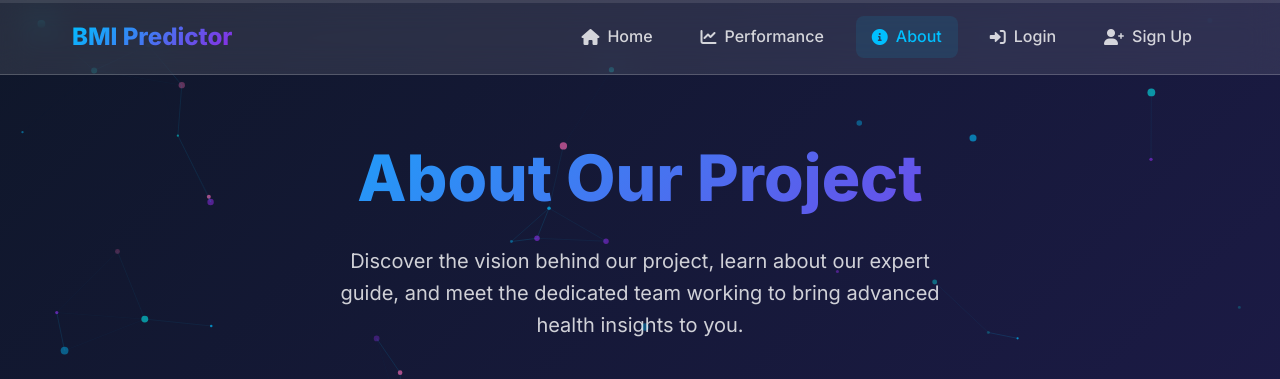
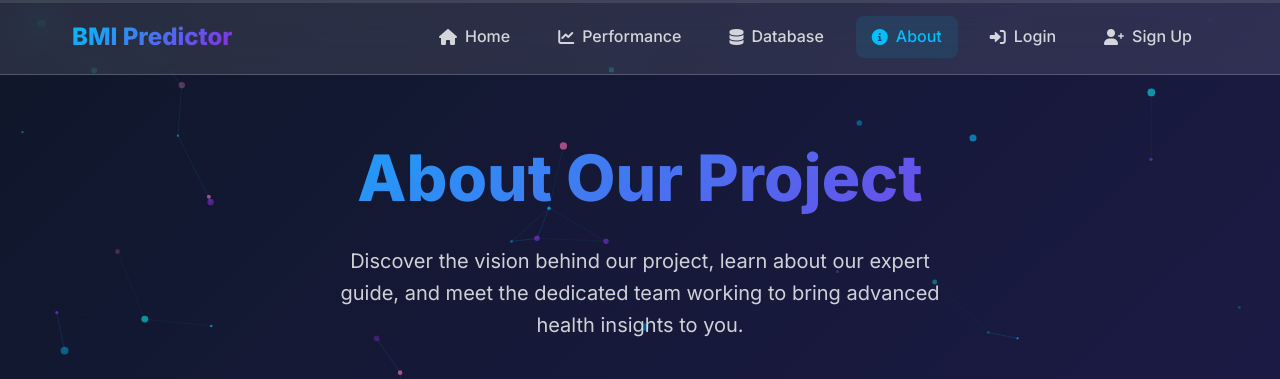
Before and after one commit to kunalshinde1214/PracticeBMI, a Flask app: page /about in a window 1280 px wide. Shown: the top 379 px of the page. Run offline with Flask 3, Linux system fonts and the light colour scheme; parts of the project's set-up code (start-up, migrations or seed data) failed here and were passed over.

Commit message:
Update base.html

```diff
--- a/templates/base.html
+++ b/templates/base.html
@@ -30,6 +30,9 @@
                 {% endif %}
                 <a href="{{ url_for('model_performance_route') }}" class="nav-link {% if request.endpoint == 'model_performance_route' %}active{% endif %}">
                     <i class="fas fa-chart-line"></i> Performance
+                </a>
+                <a href="{{ url_for('database') }}" class="nav-link {% if request.endpoint == 'database' %}active{% endif %}">
+                    <i class="fas fa-database"></i> Database
                 </a>
                 <a href="{{ url_for('about') }}" class="nav-link {% if request.endpoint == 'about' %}active{% endif %}">
                     <i class="fas fa-info-circle"></i> About
```
